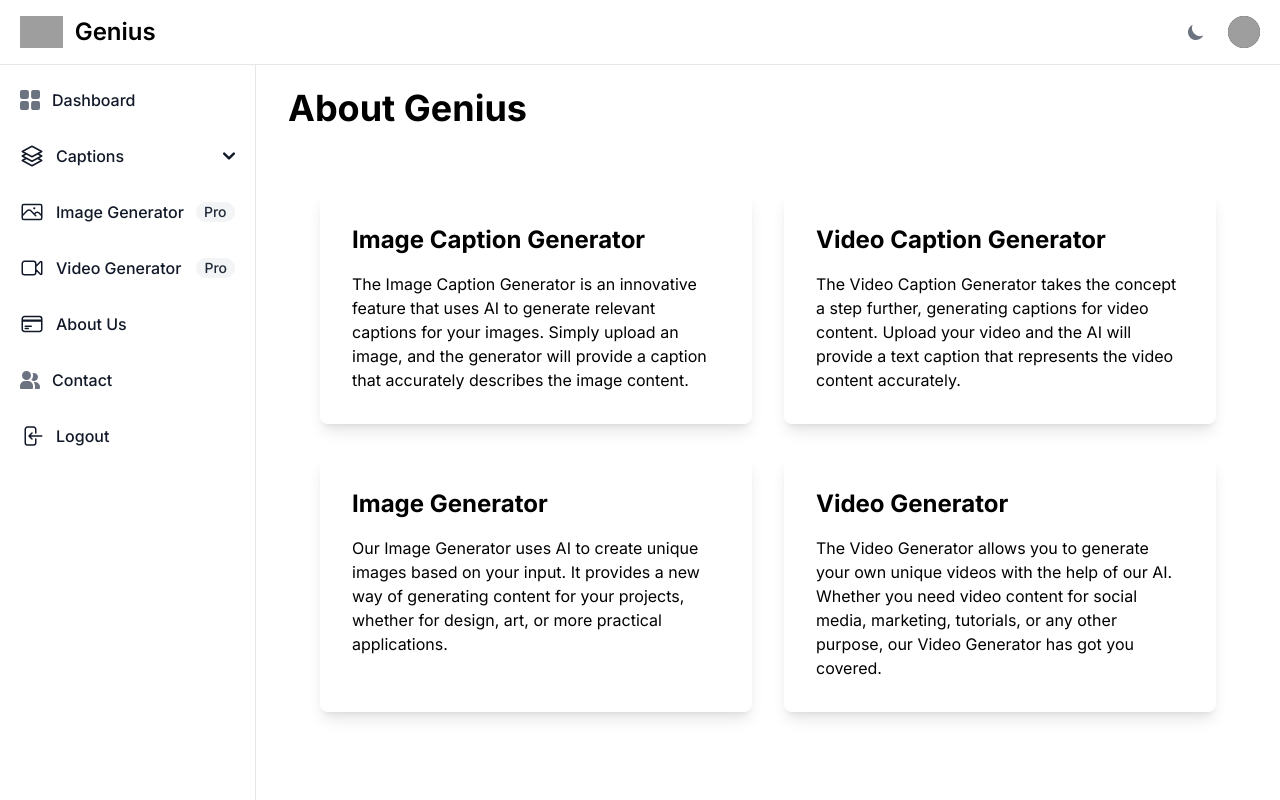
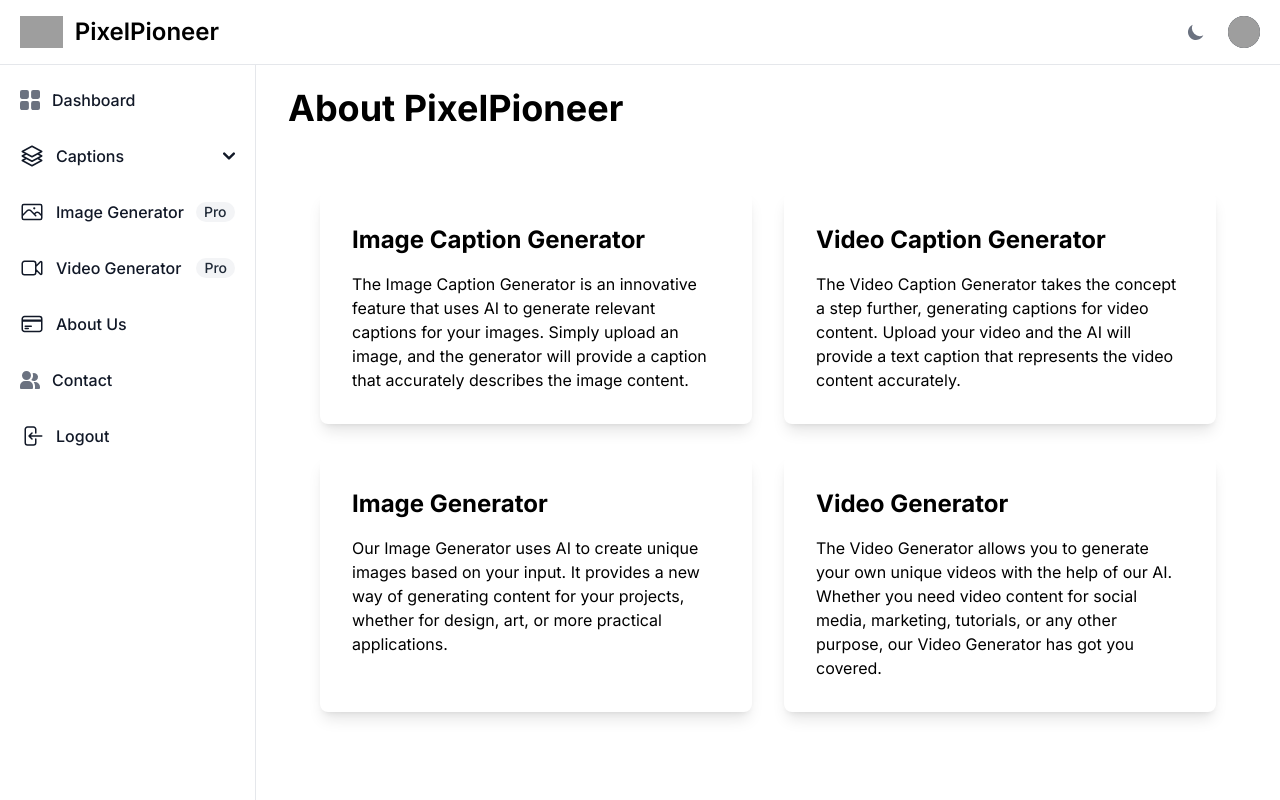
Before and after one commit to Priyanshu9898/PixelPioneer-AI-tool, a Next.js app in the folder frontend/: page /about in a window 1280 px wide. Built offline with nearby package versions, Linux system fonts and the light colour scheme; grey boxes are pictures that could not be loaded.

Commit message:
New name added

```diff
--- a/frontend/app/about/page.tsx
+++ b/frontend/app/about/page.tsx
@@ -4,7 +4,7 @@
   return (
     <div className="p-4 sm:ml-64 dark:bg-gray-900 overflow-auto dark:text-white h-screen">
       <div className="p-4 rounded-lg mt-14 dark:bg-gray-900">
-        <h1 className="text-4xl font-bold mb-8">About Genius</h1>
+        <h1 className="text-4xl font-bold mb-8">About PixelPioneer</h1>
         <main className="container mx-auto p-4 md:p-8 grid grid-cols-1 md:grid-cols-2 gap-8 overflow-hidden">
           <section
             id="image-caption-generator"
--- a/frontend/components/NavbarWithSidebar.tsx
+++ b/frontend/components/NavbarWithSidebar.tsx
@@ -41,7 +41,7 @@
                     alt="FlowBite Logo"
                   />
                   <span className="self-center text-xl font-semibold sm:text-2xl whitespace-nowrap dark:text-white">
-                    Genius
+                    PixelPioneer
                   </span>
                 </Link>
               </div>
```
